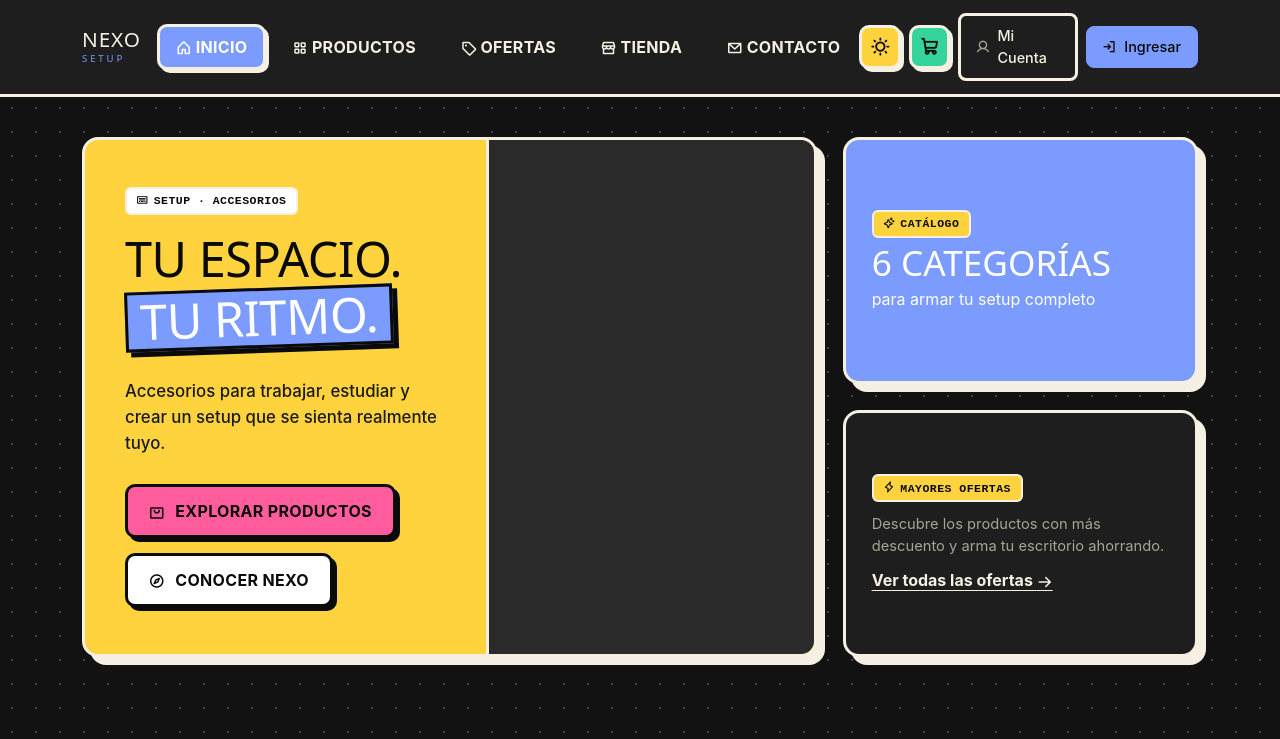
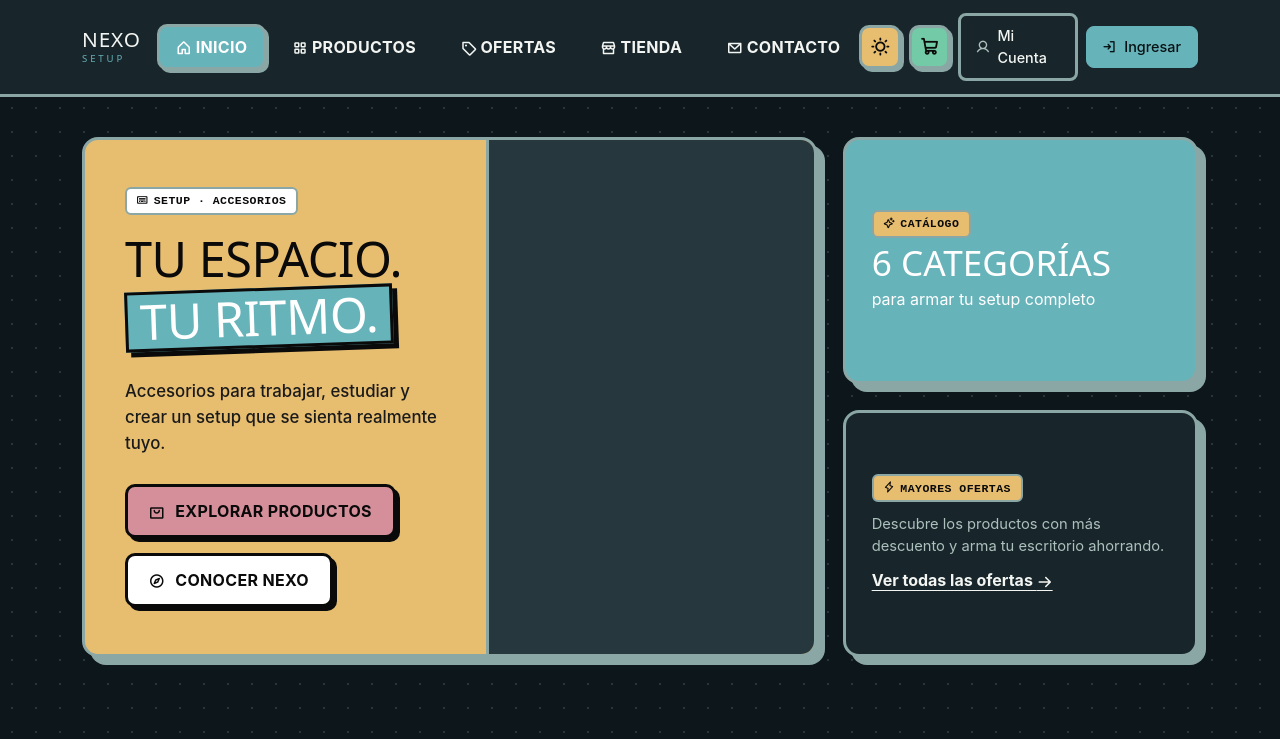
Before and after one commit to cfabrica46/nexo-setup, an Angular app: page / in a window 1280 px wide. Shown: the top 739 px of the page. Built offline with nearby package versions, Linux system fonts and the light colour scheme; no server answers.

Commit message:
feat: fix paleta de colores

```diff
--- a/src/styles.css
+++ b/src/styles.css
@@ -1,70 +1,136 @@
-/* @import url('https://fonts.googleapis.com/css2?family=Archivo+Black&family=Space+Grotesk:...'); */
+/* =========================================
+   NEXO SETUP — PETROL STUDIO
+   Tema claro
+   ========================================= */
 
-/* Tema claro NEXO · NEOBRUTALISMO */
 :root[data-theme='light'] {
-  --color-bg: #fff4d6;
+  /* Fondos y superficies */
+  --color-bg: #eef5f3;
   --color-surface: #ffffff;
-  --color-surface-secondary: #ffe08a;
-  --color-surface-alt: #ffeaa8;
+  --color-surface-secondary: #e2efec;
+  --color-surface-alt: #f6fbfa;
 
-  --color-primary: #2d5bff;
-  --color-primary-hover: #1f46d6;
+  /* Color principal */
+  --color-primary: #478a92;
+  --color-primary-hover: #36747b;
   --color-on-primary: #ffffff;
-  --color-accent-text: #1f46d6;
+  --color-accent-text: #3e7b82;
 
-  --color-yellow: #ffd33d;
-  --color-pink: #ff5c9e;
-  --color-green: #35d49a;
+  /* Colores complementarios */
+  --color-yellow: #e0b764;
+  --color-pink: #d58f9a;
+  --color-green: #5db995;
 
-  --color-text: #0a0a0a;
-  --color-text-soft: #262626;
-  --color-muted: #4a4a4a;
-  --color-subtle: #6e6e6e;
-  --color-border: #0a0a0a;
-  --color-border-strong: #0a0a0a;
-  --key-edge: #0a0a0a;
+  /* Tipografía */
+  --color-text: #1c2a2d;
+  --color-text-soft: #35484b;
+  --color-muted: #596e72;
+  --color-subtle: #7d8e92;
 
-  --color-success: #1f9d63;
-  --color-danger: #e0263f;
-  --color-warning: #d98b00;
-  --color-success-text: #11713f;
-  --color-danger-text: #b3162d;
-  --color-warning-text: #8a5600;
+  /* Bordes */
+  --color-border: #c4d7d3;
+  --color-border-strong: #7e9a98;
+  --key-edge: #7e9a98;
+
+  /* Estados */
+  --color-success: #1f7b59;
+  --color-success-text: #196648;
+
+  --color-danger: #bf616c;
+  --color-danger-text: #9c4c56;
+
+  --color-warning: #9f7319;
+  --color-warning-text: #805c11;
+
+  /* Hero */
+  --color-hero-bg: #d8ebe7;
+  --color-hero-text: #142c2f;
+
+  /* Secciones destacadas */
+  --color-feature-bg: #69b8c0;
+  --color-feature-text: #112728;
+
+  /* CTA */
+  --color-cta: #e0b764;
+  --color-cta-text: #241c10;
+
+  /* Marquee */
+  --color-marquee-1: #e9b1bc;
+  --color-marquee-2: #efd08d;
+  --color-marquee-text: #2c2221;
+
+  /* Elementos decorativos */
+  --color-dot: rgba(71, 138, 146, 0.12);
+  --color-square-text: #171510;
 
   color-scheme: light;
 }
 
-/* Tema oscuro */
+/* =========================================
+   NEXO SETUP — PETROL STUDIO
+   Tema oscuro (predeterminado)
+   ========================================= */
+
 :root,
 :root[data-theme='dark'] {
-  --color-bg: #121212;
-  --color-surface: #1e1e1e;
-  --color-surface-secondary: #2a2a2a;
-  --color-surface-alt: #181818;
+  /* Fondos y superficies */
+  --color-bg: #0d171b;
+  --color-surface: #18262b;
+  --color-surface-secondary: #26383d;
+  --color-surface-alt: #112025;
 
-  --color-primary: #7b9bff;
-  --color-primary-hover: #9db4ff;
-  --color-on-primary: #0a0a0a;
-  --color-accent-text: #9db4ff;
+  /* Color principal */
+  --color-primary: #67b3ba;
+  --color-primary-hover: #85ced2;
+  --color-on-primary: #081214;
+  --color-accent-text: #8ed7d9;
 
-  --color-yellow: #ffd33d;
-  --color-pink: #ff5c9e;
-  --color-green: #35d49a;
+  /* Colores complementarios */
+  --color-yellow: #e7bd70;
+  --color-pink: #d58f9a;
+  --color-green: #72cba6;
 
-  --color-text: #f5f0e1;
-  --color-text-soft: #ddd7c6;
-  --color-muted: #a8a395;
-  --color-subtle: #7c786b;
-  --color-border: #f5f0e1;
-  --color-border-strong: #f5f0e1;
-  --key-edge: #f5f0e1;
+  /* Tipografía */
+  --color-text: #f3f5f2;
+  --color-text-soft: #d6e2dd;
+  --color-muted: #acc0bc;
+  --color-subtle: #869a96;
 
-  --color-success: #35d49a;
-  --color-danger: #ff5c6c;
-  --color-warning: #ffb020;
-  --color-success-text: #86efac;
-  --color-danger-text: #ff9aa5;
-  --color-warning-text: #fcd34d;
+  /* Bordes */
+  --color-border: #486064;
+  --color-border-strong: #8ba7a5;
+  --key-edge: #8ba7a5;
+
+  /* Estados */
+  --color-success: #72cba6;
+  --color-success-text: #89ddb9;
+
+  --color-danger: #ee9198;
+  --color-danger-text: #ffb7bc;
+
+  --color-warning: #e7bd70;
+  --color-warning-text: #e7bd70;
+
+  /* Hero */
+  --color-hero-bg: #b9d9d3;
+  --color-hero-text: #122d2e;
+
+  /* Secciones destacadas */
+  --color-feature-bg: #367c85;
+  --color-feature-text: #ffffff;
+
+  /* CTA */
+  --color-cta: #e7bd70;
+  --color-cta-text: #1c1c14;
+
+  /* Marquee */
+  --color-marquee-1: #d89a99;
+  --color-marquee-2: #e7bd70;
+  --color-marquee-text: #261d1c;
+
+  /* Elementos decorativos */
+  --color-dot: rgba(103, 179, 186, 0.18);
+  --color-square-text: #181612;
 
   color-scheme: dark;
 }
```
